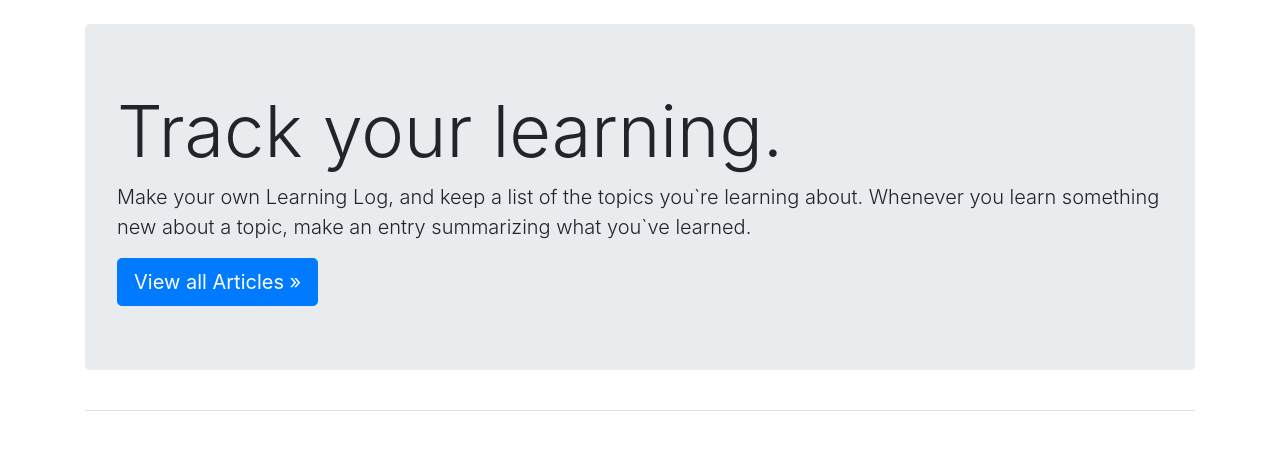
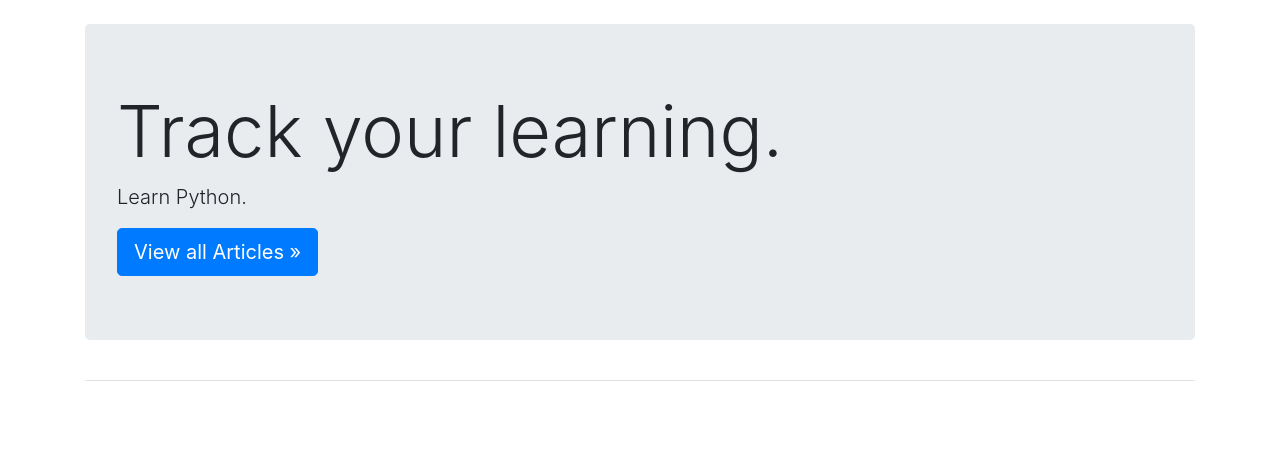
Before and after one commit to Iassirskyi/learning_blog_python_django, a Django app: page / in a window 1280 px wide. Shown: the part 58-508 px from the top of the page. Run offline with Django 3.2, Linux system fonts and the light colour scheme; some libraries are stand-ins or nearby versions.

Commit message:
update db

```diff
--- a/templates/home.html
+++ b/templates/home.html
@@ -4,9 +4,7 @@
     <div class="jumbotron">
         <h1 class="display-3">Track your learning.</h1>
 
-        <p class="lead">Make your own Learning Log, and keep a list of the
-            topics you`re learning about. Whenever you learn something new
-            about a topic, make an entry summarizing what you`ve learned.
+        <p class="lead">Learn Python.
         </p>
         <a class="btn btn-lg btn-primary" href="{% url 'article_list' %}"
             role="button">View all Articles &raquo;</a>
```
Also changed, not shown: db.sqlite3.
